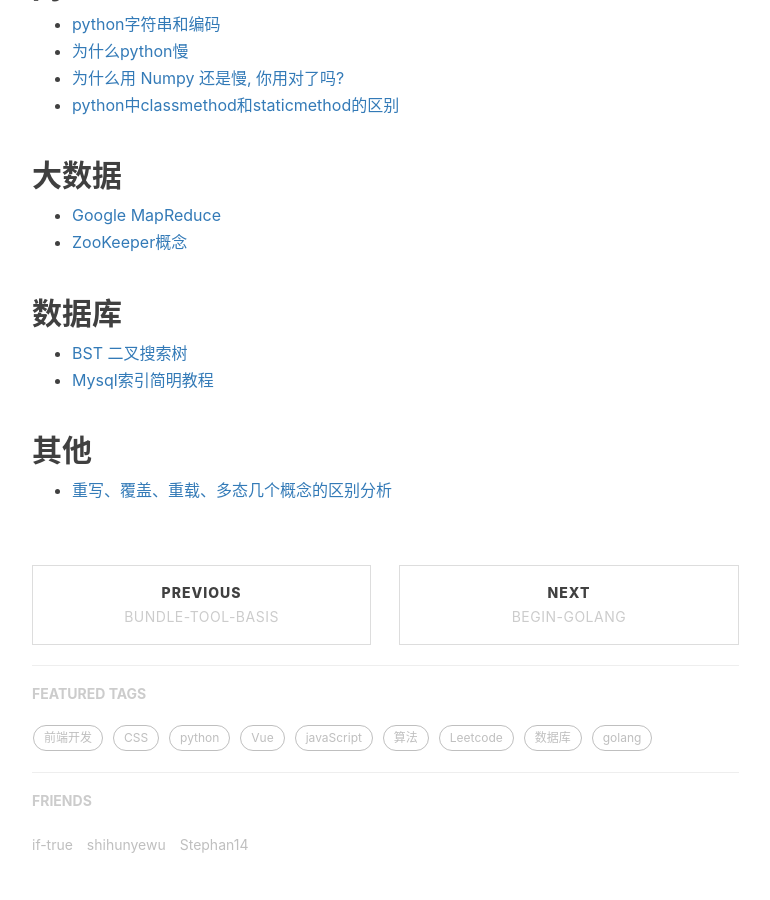
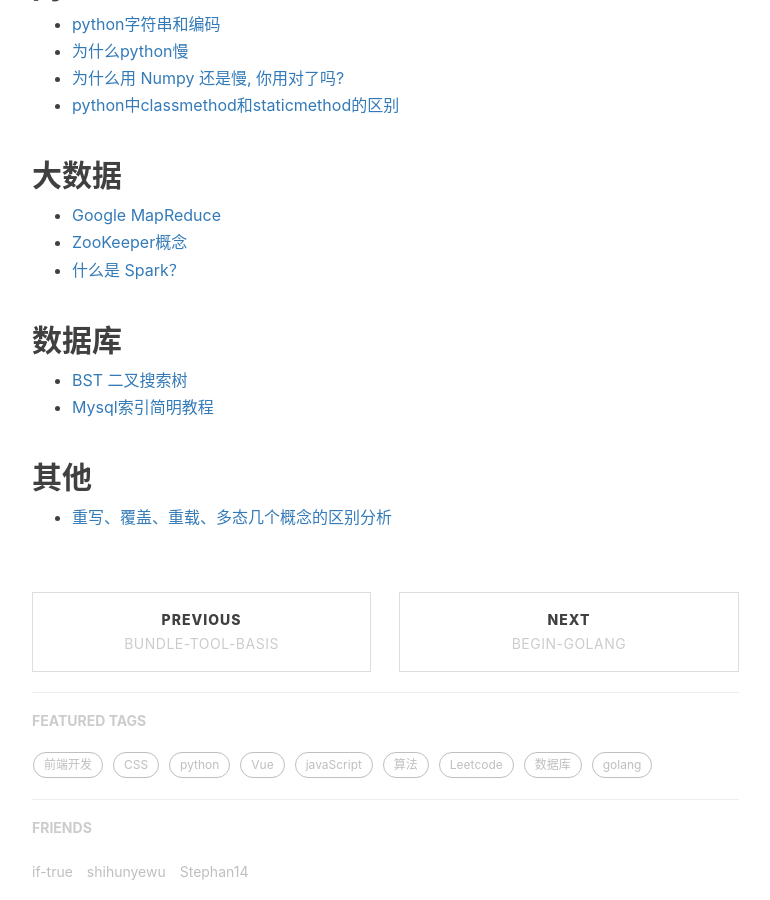
Before and after one commit to mickey0524/mickey0524.github.io, a Jekyll site: the page built from _posts/2017-10-20-superior-article.md, in a window 1280 px wide and 900 px high, scrolled down 2043 px. Shown: the whole window, without its empty margins (233-1003 px from the left). Built offline with Jekyll 4.4.1, drawn with Linux system fonts in a browser that asks for light colours; nearby versions of some CDN libraries; comment, search, counter and statistics services are not loaded.

Commit message:
feat(article): add spark

```diff
--- a/_posts/2017-10-20-superior-article.md
+++ b/_posts/2017-10-20-superior-article.md
@@ -71,6 +71,7 @@ tags:
 
 * [Google MapReduce](http://blog.bizcloudsoft.com/wp-content/uploads/Google-MapReduce%E4%B8%AD%E6%96%87%E7%89%88_1.0.pdf)
 * [ZooKeeper概念](https://juejin.im/post/5b970f1c5188255c865e00e7?utm_source=gold_browser_extension)
+* [什么是 Spark？](write_to_user_profil://juejin.im/post/5ba065046fb9a05cf7158995?utm_source=gold_browser_extension)
 
 ## 数据库
 
```
